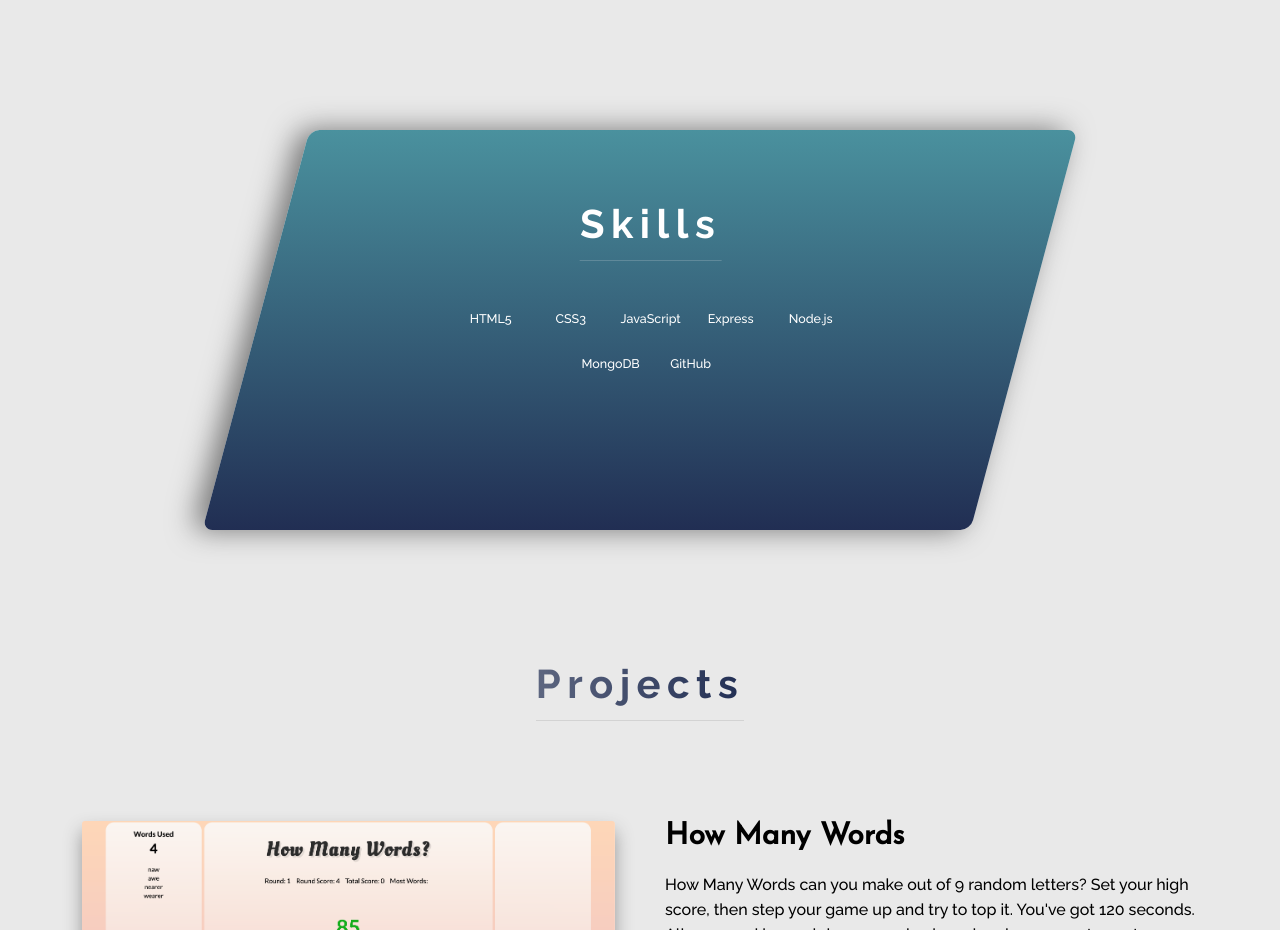
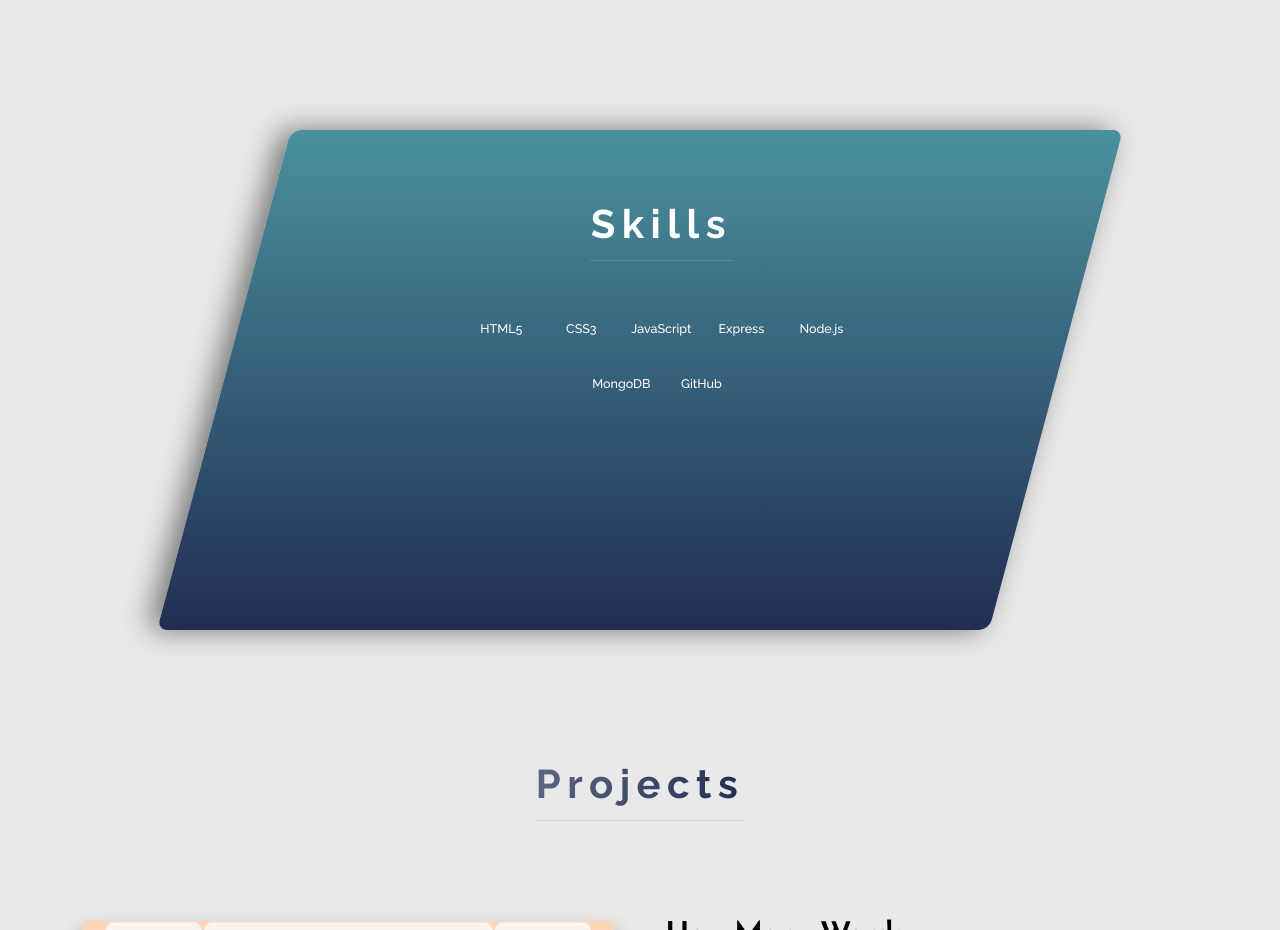
Before and after one commit to jdomo/jd-portfolio, a React (Create React App) app: page / in a window 1280 px wide. Shown: the part 860-1790 px from the top of the page. Built offline with nearby package versions, Linux system fonts and the light colour scheme; some icons are missing.

Commit message:
position skills icons

```diff
--- a/src/css/style.css
+++ b/src/css/style.css
@@ -370,12 +370,12 @@ header {
       height: max-content; } }
 
 .section-skills {
-  height: 40rem;
+  height: 50rem;
   margin: auto;
   border-radius: 1rem;
   box-shadow: -1rem 0 2.8rem #777;
   transform: skew(-15deg);
-  width: 60%;
+  width: 65%;
   padding: 7rem 0 30rem 0;
   background-image: linear-gradient(to bottom, #4a919e, #212e53);
   transition: all .3s; }
@@ -402,7 +402,7 @@ header {
   .section-skills__label {
     color: white;
     font-size: 1.25rem;
-    margin-bottom: 1rem; }
+    margin: 1rem 0; }
   @media only screen and (max-width: 960px) {
     .section-skills {
       box-shadow: none;
--- a/src/sass/pages/_home.scss
+++ b/src/sass/pages/_home.scss
@@ -61,12 +61,12 @@
 }
 
 .section-skills {
-  height: 40rem;
+  height: 50rem;
   margin: auto;
   border-radius: 1rem;
   box-shadow: -1rem 0 2.8rem $color-grey-dark;
   transform: skew(-$skew-amount);
-  width: 60%;
+  width: 65%;
   padding: 7rem 0 30rem 0;
   background-image: linear-gradient(
     to bottom,
@@ -105,7 +105,7 @@
   &__label {
     color: white;
     font-size: 1.25rem;
-    margin-bottom: 1rem;
+    margin: 1rem 0;
   }
 
   @include respond($respond-nav-shrink) {
```
